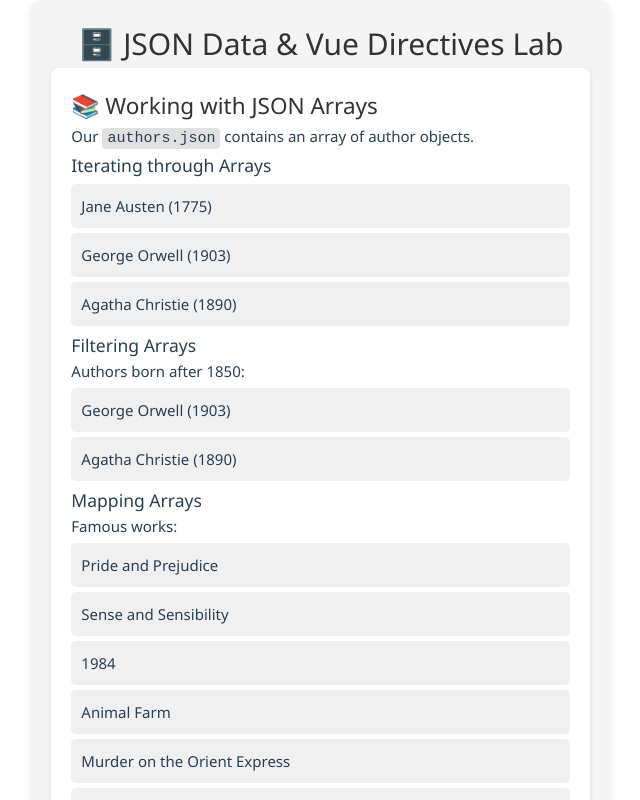
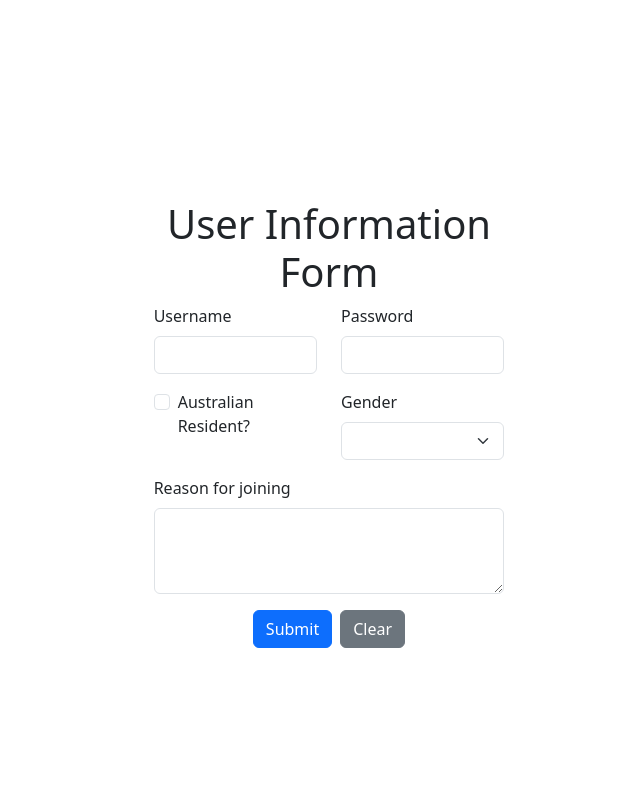
Before and after one commit to yzha0953/fit5032, a Vue app: page / in a window 1280 px wide. Shown: the top 800 px of the page, without its empty margins (30-670 px from the left). Built offline with nearby package versions, Linux system fonts and the light colour scheme.

Commit message:
finished activity 1-6

```diff
--- a/package.json
+++ b/package.json
@@ -11,6 +11,7 @@
     "format": "prettier --write src/"
   },
   "dependencies": {
+    "bootstrap": "^5.3.3",
     "vue": "^3.4.29"
   },
   "devDependencies": {
--- a/src/App.vue
+++ b/src/App.vue
@@ -2,6 +2,7 @@
 import HelloWorld from './components/HelloWorld.vue'
 import TheWelcome from './components/TheWelcome.vue'
 import JSON from './components/JSON.vue'
+import Form from './components/Form.vue';
 </script>
 
 <template>
@@ -14,8 +15,9 @@
   </header> -->
 
   <main>
-    <JSON> </JSON>
+    <!-- <JSON /> -->
     <!-- <TheWelcome /> -->
+    <Form />
   </main>
 </template>
 
--- a/src/assets/base.css
+++ b/src/assets/base.css
@@ -36,7 +36,7 @@
   --section-gap: 160px;
 }
 
-@media (prefers-color-scheme: dark) {
+/*@media (prefers-color-scheme: dark) {
   :root {
     --color-background: var(--vt-c-black);
     --color-background-soft: var(--vt-c-black-soft);
@@ -48,7 +48,7 @@
     --color-heading: var(--vt-c-text-dark-1);
     --color-text: var(--vt-c-text-dark-2);
   }
-}
+}*/
 
 *,
 *::before,
--- /dev/null
+++ b/src/components/Form.vue
@@ -0,0 +1,101 @@
+<template>
+    <div class="container mt-5">
+        <div class="row">
+            <div class="col-md-8 offset-md-2">
+                <h1 class="text-center">User Information Form</h1>
+                <form @submit.prevent="submitForm">
+                    <div class="row mb-3">
+                        <div class="col-md-6">
+                            <label for="username" class="form-label">Username</label>
+                            <input type="text" class="form-control" id="username" v-model="formData.username">
+                        </div>
+                        <div class="col-md-6">
+                            <label for="password" class="form-label">Password</label>
+                            <input type="password" class="form-control" id="password" v-model="formData.password">
+                        </div>
+                    </div>
+                    <div class="row mb-3">
+                        <div class="col-md-6">
+                            <div class="form-check">
+                                <input type="checkbox" class="form-check-input" id="isAustralian" v-model="formData.isAustralian">
+                                <label class="form-check-label" for="isAustralian">Australian Resident?</label>
+                            </div>
+                        </div>
+                        <div class="col-md-6">
+                            <label for="gender" class="form-label">Gender</label>
+                            <select class="form-select" id="gender" v-model="formData.gender">
+                                <option value="male">Male</option>
+                                <option value="female">Female</option>
+                                <option value="other">Other</option>
+                            </select>
+                        </div>
+                    </div>
+                    <div class="mb-3">
+                        <label for="reason" class="form-label">Reason for joining</label>
+                        <textarea class="form-control" id="reason" rows="3" v-model="formData.reason"></textarea>
+                    </div>
+                    <div class="text-center">
+                        <button type="submit" class="btn btn-primary me-2">Submit</button>
+                        <button type="button" class="btn btn-secondary" @click="clearForm">Clear</button>
+                    </div>
+                </form>
+
+                <div class="row mt-5" v-if="submittedCards.length">
+                    <div class="d-flex flex-wrap justify-content-start">
+                        <div v-for="(card, index) in submittedCards" :key="index" class="card m-2" style="width: 18rem;">
+                            <div class="card-header">
+                                User Information
+                            </div>
+                            <ul class="list-group list-group-flush">
+                                <li class="list-group-item">Username: {{ card.username }}</li>
+                                <li class="list-group-item">Password: {{ card.password }}</li>
+                                <li class="list-group-item">Australian Resident: {{ card.isAustralian ? 'Yes' : 'No' }}</li>
+                                <li class="list-group-item">Gender: {{ card.gender }}</li>
+                                <li class="list-group-item">Reason: {{ card.reason }}</li>
+                            </ul>
+                        </div>
+                    </div>
+                </div>
+            </div>
+        </div>
+    </div>
+</template>
+
+<script setup>
+/* Our logic will go here */
+import { ref } from 'vue';
+
+const formData = ref({
+    username: '',
+    password: '',
+    isAustralian: false,
+    reason: '',
+    gender: ''
+});
+
+const submittedCards = ref([]);
+
+const submitForm = () => {
+    submittedCards.value.push({
+        ...formData.value
+    });
+};
+</script>
+
+<style scoped>
+/* Our logic will go here */
+.card {
+   border: 1px solid #ccc;
+   border-radius: 10px;
+   box-shadow: 0 2px 4px rgba(0, 0, 0, 0.1);
+   }
+.card-header {
+   background-color: #275FDA;
+   color: white;
+   padding: 10px;
+   border-radius: 10px 10px 0 0;
+   }
+.list-group-item {
+   padding: 10px;
+   }
+</style>
--- a/src/components/JSON.vue
+++ b/src/components/JSON.vue
@@ -92,7 +92,7 @@
       <!-- Activity 12: Get the top sellers from the bookstores object. -->
       <!-- TODO: CODE TO GET TOP SELLERS HERE -->
       <p>We operate in: {{ bookstores.countries.join(", ") }}</p>
-      <p>Our #1 seller: {{ bookstores.topSellers[0] }}</p>
+      <p>Our #1 seller: <<{{ bookstores.topSellers[0] }}>></p>
     </section>
 
     <section class="lab-section">
@@ -113,7 +113,7 @@
       <li
         v-for="author in authors"
         :key="author.id"
-        :class="{ hightlight: author.name === 'George Orwell'}"
+        :class="{ highlight: author.name === 'George Orwell'}"
       >
         {{  author.name }}
       </li>
@@ -129,6 +129,7 @@
 // TODO: CODE TO IMPORT JSON FILES HERE
 import authors from "../assets/json/authors.json"
 import bookstores from "../assets/json/bookstores.json"
+
 const showMessage = ref(false)
 
 // Activity 2: Get authors born after 1850
--- a/src/main.js
+++ b/src/main.js
@@ -1,6 +1,8 @@
 import './assets/main.css'
-
+//import './style.css'
 import { createApp } from 'vue'
 import App from './App.vue'
 
+//import bootstrap css
+import 'bootstrap/dist/css/bootstrap.min.css'
 createApp(App).mount('#app')
--- /dev/null
+++ b/src/style.css
@@ -0,0 +1,26 @@
+/* Tag selectors */
+h1 {
+    text-align: center;
+    margin-top: 20px;
+    text-shadow: 4px 4px 8px rgba(0, 0, 0, 0.5);
+}
+
+/* Class selectors */
+.form {
+    text-align: center;
+    margin-top: 50px;
+}
+
+ /* ID selectors */
+ #username:focus,
+ #password:focus,
+ #isAustralian:focus,
+ #reason:focus {
+     border-color: #FF6347; /* More obvious border color change (Tomato) */
+     background-color: #FFEBE8; /* Light background color change */
+ }
+
+ /* Attribute selectors */
+select[id="gender"] {
+    background-color: #d3d3d3; /* Default background color set to gray */
+}
```
Also changed, not shown: 1 other file (tests, documents, lock files or other folders).
